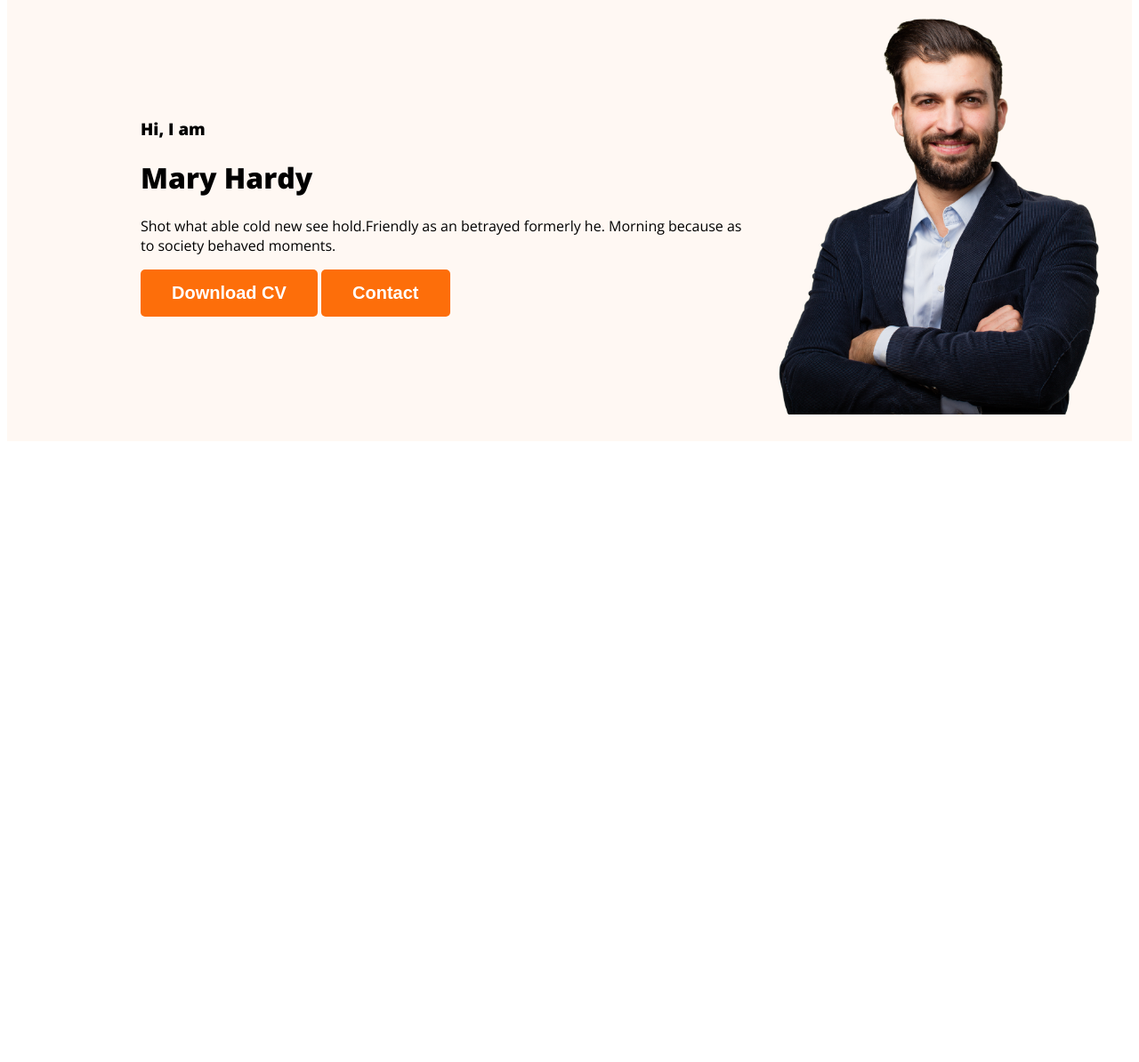
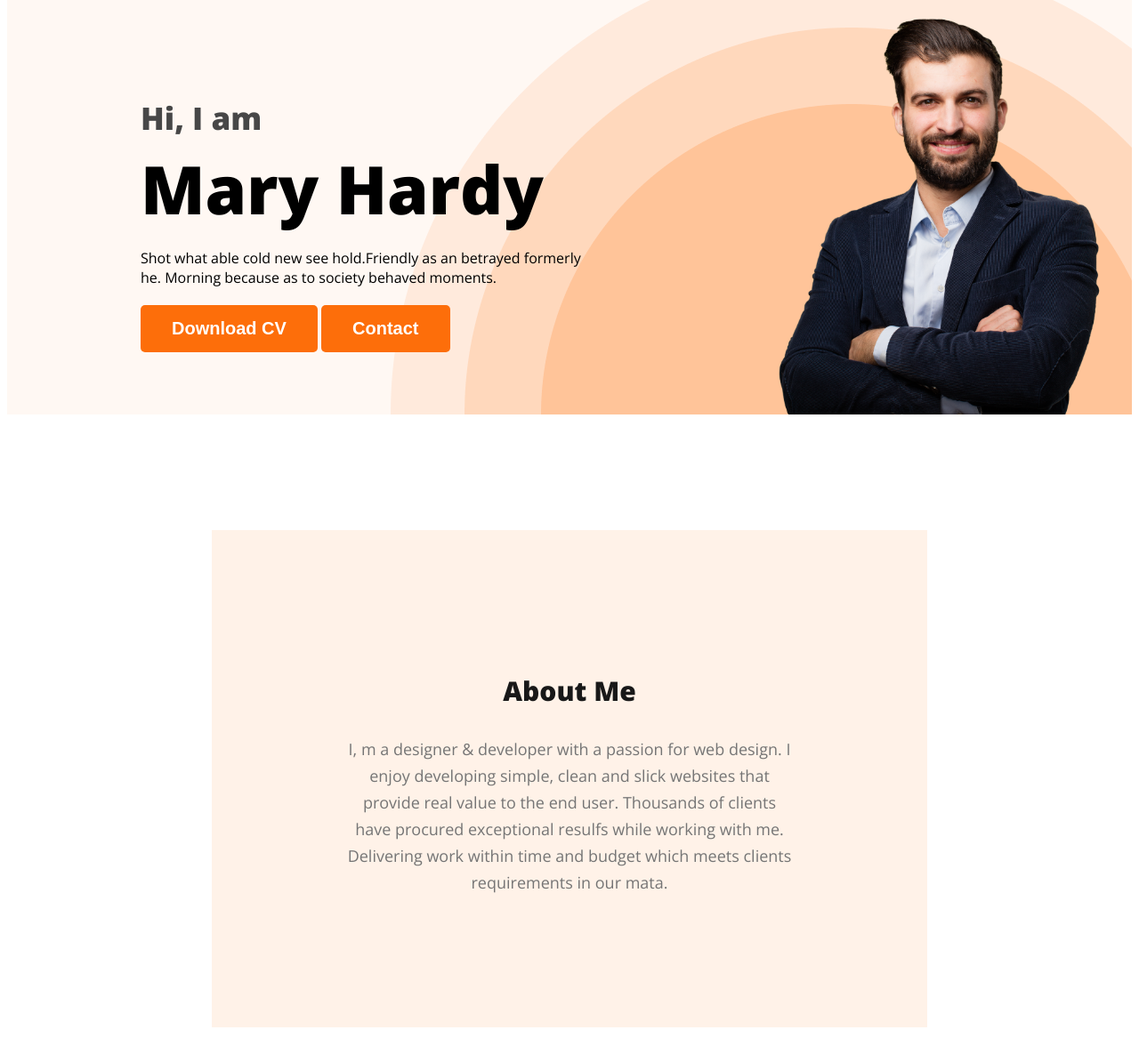
Before and after one commit to mahdithedeveloper/new-developer-portfolio, a plain HTML site: page index.html in a window 1280 px wide. Shown: the part 186-1380 px from the top of the page at 89% size. Before the commit the page ends 800 px from the top, so only its background shows below. Drawn offline with nearby package versions, Linux system fonts and the light colour scheme.

Commit message:
about section created

```diff
--- a/index.html
+++ b/index.html
@@ -23,7 +23,7 @@
             <div class="banner-content">
                 <h3 class="banner-starting">Hi, I  am</h3>
                 <h1 class="banner-title">Mary Hardy</h1>
-                <p>Shot what able cold new see hold.Friendly as an betrayed formerly he. Morning because as to society behaved moments.</p>
+                <p class="banner-discription">Shot what able cold new see hold.Friendly as an betrayed formerly he. Morning because as to society behaved moments.</p>
                 <button class="btn-primary">Download CV</button>
                 <button class="btn-primary">Contact</button>
 
@@ -31,7 +31,14 @@
             <img class="profile-picture" src="images/hardy.png" alt="">
         </div>
     </header>
-    <main></main>
-    <footer></footer>
+    <main>
+        <section class="about">
+            <h3 class="section-title">About Me</h3>
+            <p class="section-description">I, m a designer & developer with a passion for web design. I enjoy developing simple, clean and slick websites that provide real value to the end user. Thousands of clients have procured exceptional resulfs while working with me. Delivering work within time and budget which meets clients requirements in our mata.</p>
+        </section>
+    </main>
+    <footer>
+
+    </footer>
 </body>
 </html>
--- a/styles/portfolio.css
+++ b/styles/portfolio.css
@@ -44,16 +44,60 @@ nav a{
 /* header related styles */
 .header{
     background-color:#FFF8F3;
+    background-image:url(../images/header_bg.png);
+    background-repeat: no-repeat;
+    background-position: bottom right;
 }
 .banner{
-    padding: 30px 30px 30px 150px;
+    padding: 30px 30px 0px 150px;
     display: flex;
     align-items: center;
+    justify-content: space-between;
 
 }
 .profile-picture{
     width: 400px;
+}
+.banner-starting{
+    font-size: 35px;
+    color: #474747;
+    margin-bottom: 0;
+}
+.banner-title{
+    font-size: 75px;
+    font-weight: 700;
+    margin-top: 5px;
+    margin-bottom: 0;
+}
+.banner-discription{
+    margin-bottom: 20px;
+}
+.banner-content{
+    max-width: 500px;
+}
 
+        /* main section styles */
 
+ /* about section styles */
+  .section-title{
 
-}
+    font-size: 30px;
+    color: #181818;
+    text-align: center;
+    font-weight: 700;
+  }
+  .section-description{
+    color: #757575;
+    text-align: center;
+    font-family: Open Sans;
+    font-size: 18px;
+    font-style: normal;
+    font-weight: 400;
+    line-height: 30px;
+  }
+  .about{
+    margin: 130px 230px;
+    padding: 130px 150px;
+    background-color: #fff2e8;
+
+  }
```
